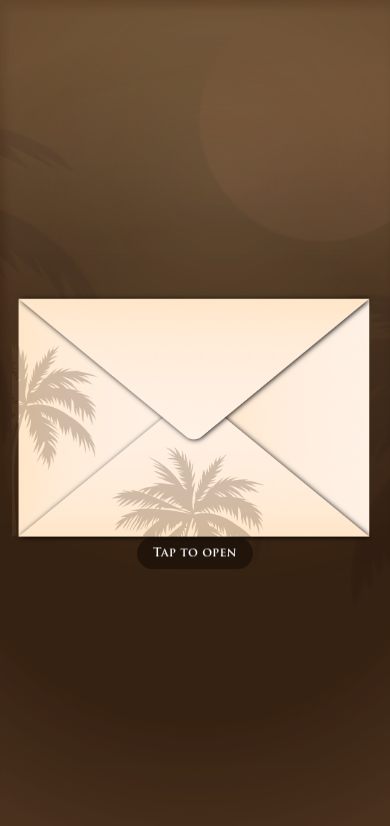
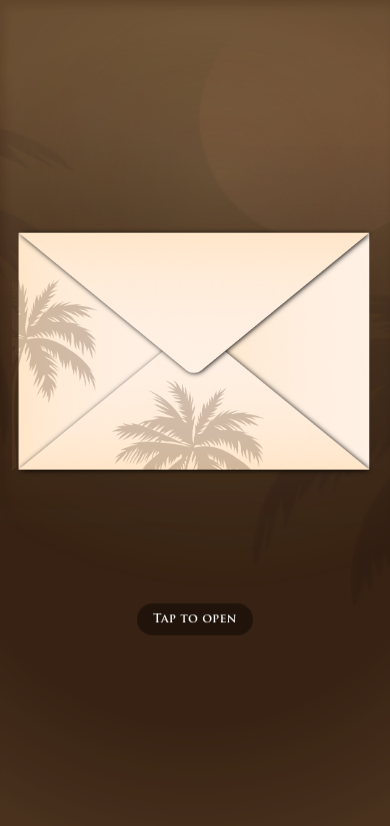
Before and after one commit to abcancode/ireibi-site, a React (Vite) app: page / in a window 390 px wide. Shown: the top 826 px of the page. Built offline with nearby package versions, Linux system fonts and the light colour scheme.

Commit message:
information update

```diff
--- a/src/components/Cover.jsx
+++ b/src/components/Cover.jsx
@@ -1,13 +1,48 @@
-import { useMemo, useState } from "react";
+// src/components/Cover.jsx
+import { useMemo, useState, useEffect } from "react";
 import { motion, AnimatePresence } from "framer-motion";
 import InviteCard from "./InviteCard";
 
 import envelopeClosed from "../assets/envelope-closed.png";
+import envelopeFlap from "../assets/envelope-flap.png";
 import envelopeOpen from "../assets/envelope-open.png";
 
 export default function Cover() {
-  const [opened, setOpened] = useState(false);
+  // stages: closed -> opening -> opened
+  const [stage, setStage] = useState("closed");
+  const opening = stage === "opening";
+  const opened = stage === "opened";
+
+  // keep the open envelope visible behind the card after opening
+  const [showOpenEnvelope, setShowOpenEnvelope] = useState(false);
+
+  const [isMobile, setIsMobile] = useState(false);
   const ease = useMemo(() => [0.16, 1, 0.3, 1], []);
+
+  useEffect(() => {
+    const mq = window.matchMedia("(max-width: 640px)");
+    const update = () => setIsMobile(mq.matches);
+    update();
+    mq.addEventListener?.("change", update);
+    return () => mq.removeEventListener?.("change", update);
+  }, []);
+
+  const openNow = () => {
+    if (stage !== "closed") return;
+    setStage("opening");
+    setShowOpenEnvelope(true);
+
+    // flap opens + little settle, then reveal InviteCard
+    window.setTimeout(() => setStage("opened"), 900);
+  };
+
+  const closeNow = () => {
+    setStage("closed");
+    setShowOpenEnvelope(false);
+  };
+
+  // Card slide distance (starts "inside" the envelope)
+  const cardFromY = isMobile ? 130 : 165;
 
   return (
     <section
@@ -46,57 +81,56 @@ export default function Cover() {
           transition={{ duration: 1.2, ease }}
         >
           <div className="relative">
-            {/* ✅ INVITE CARD (pops in ABOVE the open envelope) */}
+            {/* ✅ INVITE CARD (slides out from envelope area) */}
             <AnimatePresence>
               {opened && (
                 <motion.div
                   key="invite-card"
                   className="relative z-20 mx-auto w-full"
-                  initial={{ opacity: 0, y: 26, scale: 0.99 }}
+                  initial={{ opacity: 0, y: cardFromY, scale: 0.985 }}
                   animate={{ opacity: 1, y: 0, scale: 1 }}
                   exit={{ opacity: 0, y: 16, scale: 0.99 }}
-                  transition={{ duration: 0.8, ease }}
+                  transition={{ duration: 0.85, ease }}
                 >
                   <InviteCard />
                 </motion.div>
               )}
             </AnimatePresence>
 
-            {/* ✅ ENVELOPE (always stays under the card when opened) */}
+            {/* ✅ ENVELOPE: closed slides in; tap -> flap lifts; open stays under card */}
             <motion.button
               type="button"
-              onClick={() => setOpened(true)}
+              onClick={openNow}
               className={[
                 "relative mx-auto block w-full focus:outline-none",
+                // once opened, it stays visible behind the card (no clicks)
                 opened ? "pointer-events-none" : "",
-                // keep envelope under the card when opened
+                // behind card when opened
                 opened ? "z-10" : "z-20",
               ].join(" ")}
-              whileHover={!opened ? { y: -3 } : undefined}
-              whileTap={!opened ? { scale: 0.985 } : undefined}
-              initial={{
-                opacity: 0,
-                x: -600,
-                rotateZ: -90,
-                scale: 0.96,
-              }}
+              whileHover={!opening && !opened ? { y: -3 } : undefined}
+              whileTap={!opening && !opened ? { scale: 0.985 } : undefined}
+              initial={{ opacity: 0, x: -600, rotateZ: -90, scale: 0.96 }}
               animate={{
                 opacity: 1,
                 x: 0,
                 rotateZ: 0,
 
-                // ✅ while closed: gentle float; when opened: stop floating and settle
-                y: opened ? 0 : [0, -6, 0],
-                scale: opened ? 1 : 1,
+                // closed floats; once opened, it drops slightly lower (like gravity)
+                y: opened ? [0, 22, 18] : [0, -6, 0],
+                scale: opening ? 1.01 : 1,
               }}
               transition={{
                 opacity: { duration: 1.2, ease },
                 x: { duration: 3.2, ease: [0.22, 1, 0.36, 1] },
                 rotateZ: { duration: 3.2, ease: [0.22, 1, 0.36, 1] },
 
-                // float only when closed
                 y: opened
-                  ? { duration: 0.35, ease }
+                  ? {
+                      duration: 0.7,
+                      ease: [0.22, 1, 0.36, 1],
+                      times: [0, 0.75, 1],
+                    }
                   : { duration: 3.5, ease: "easeInOut", repeat: Infinity },
 
                 scale: { duration: 0.6, ease },
@@ -104,24 +138,68 @@ export default function Cover() {
               style={{ transformOrigin: "50% 50%" }}
               aria-label={opened ? "Envelope opened" : "Open invitation"}
             >
-              <motion.img
-                src={opened ? envelopeOpen : envelopeClosed}
-                alt={opened ? "Envelope (open)" : "Envelope (closed)"}
-                className="mx-auto w-full max-w-[520px] sm:max-w-[640px] select-none"
-                draggable="false"
-                // ✅ tiny “swap” polish when switching images
-                initial={false}
-                animate={{
-                  scale: opened ? 1 : 1,
-                  filter: opened
-                    ? "brightness(1.02) saturate(1.02)"
-                    : "brightness(1) saturate(1)",
-                }}
-                transition={{ duration: 0.25, ease }}
-              />
+              {/* container for flap 3D */}
+              <div
+                className="relative mx-auto w-full max-w-[520px] sm:max-w-[640px] select-none"
+                style={{ perspective: "1400px" }}
+              >
+                {/* ✅ CLOSED ENVELOPE (visible only before opening) */}
+                <motion.img
+                  src={envelopeClosed}
+                  alt="Envelope (closed)"
+                  draggable="false"
+                  className="absolute inset-0 w-full"
+                  initial={false}
+                  animate={{ opacity: opening || opened ? 0 : 1 }}
+                  transition={{ duration: 0.28, ease }}
+                />
+
+                {/* ✅ OPEN ENVELOPE (visible during opening and after opened) */}
+                <motion.img
+                  src={envelopeOpen}
+                  alt="Envelope (open)"
+                  draggable="false"
+                  className="block w-full"
+                  initial={false}
+                  animate={{ opacity: showOpenEnvelope ? 1 : 0 }}
+                  transition={{
+                    duration: 0.28,
+                    ease,
+                    // appear just after click
+                    delay: opening ? 0.15 : 0,
+                  }}
+                />
+
+                {/* ✅ FLAP ONLY (lid) — raised on opening */}
+                <motion.img
+                  src={envelopeFlap}
+                  alt="Envelope flap"
+                  draggable="false"
+                  className="absolute inset-0 w-full pointer-events-none"
+                  style={{
+                    transformOrigin: "50% 0%",
+                    transformStyle: "preserve-3d",
+                  }}
+                  initial={{ opacity: 0 }}
+                  animate={{
+                    // 👑 disappear BEFORE reaching full flip
+                    opacity: opening ? [1, 1, 0] : 0,
+
+                    // flap lifts upward
+                    rotateX: opening ? [0, 150, 165] : 0,
+
+                    y: opening ? [-2, -6] : 0,
+                  }}
+                  transition={{
+                    duration: 0.85,
+                    ease: [0.16, 1, 0.3, 1],
+                    times: [0, 0.75, 1], // 👑 fade out BEFORE end
+                  }}
+                />
+              </div>
 
               {/* Tap hint only when closed */}
-              {!opened && (
+              {!opening && !opened && (
                 <motion.div
                   className="absolute inset-x-0 -bottom-6 mx-auto w-fit rounded-full bg-black/40 px-4 py-2 text-xs font-semibold text-white backdrop-blur"
                   initial={{ opacity: 0, y: 6 }}
@@ -138,7 +216,7 @@ export default function Cover() {
               <div className="mt-4 flex justify-center">
                 <button
                   type="button"
-                  onClick={() => setOpened(false)}
+                  onClick={closeNow}
                   className="rounded-full bg-black/50 px-4 py-2 text-xs font-semibold text-white backdrop-blur hover:bg-black/60"
                 >
                   Close
```
